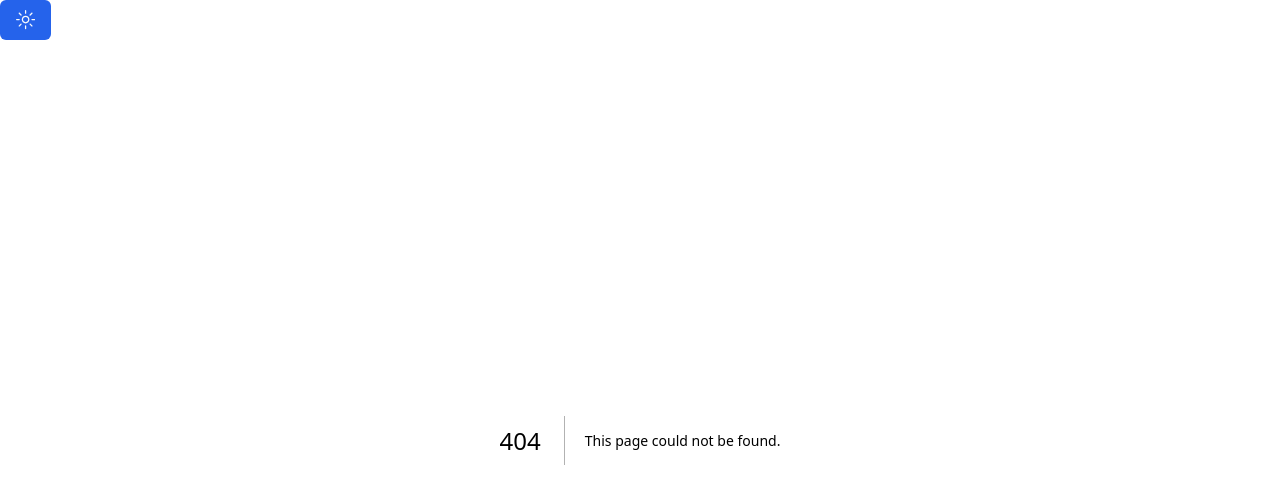
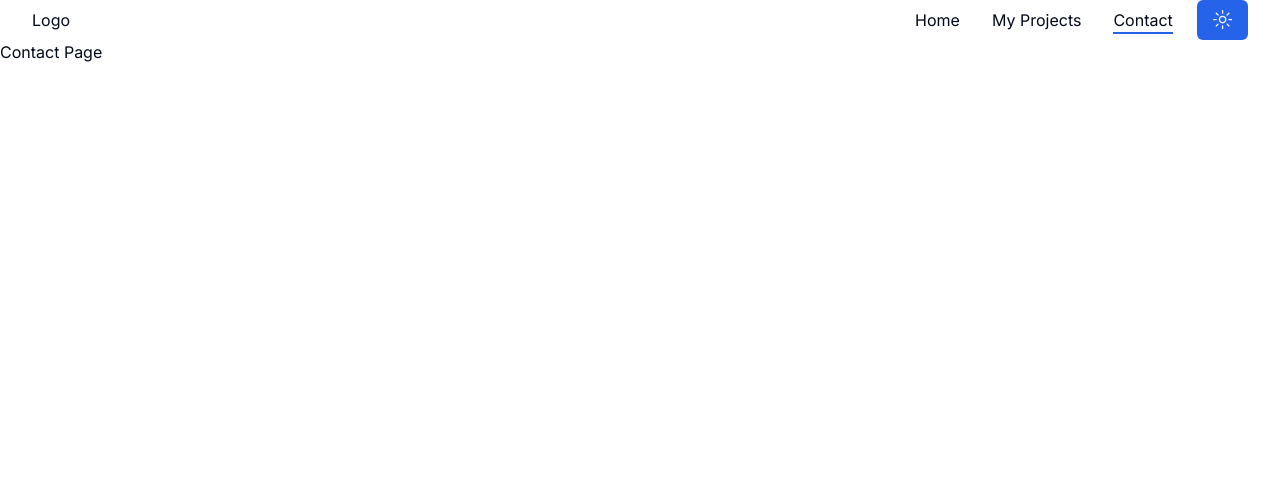
Before and after one commit to chndrwali/portfolio-v2, a Next.js app: page /contact in a window 1280 px wide. Before the commit this address had no page. Shown: the top 504 px of the page. Built offline with nearby package versions, Linux system fonts and the light colour scheme.

Commit message:
add: pages and navbar

```diff
--- /dev/null
+++ b/app/contact/page.jsx
@@ -0,0 +1,8 @@
+const Contact = () => {
+    return (
+        <div>Contact Page</div>
+
+     );
+}
+
+export default Contact;
--- a/app/layout.jsx
+++ b/app/layout.jsx
@@ -9,8 +9,8 @@
 const inter = Inter({ subsets: ["latin"] });
 
 export const metadata = {
-  title: "Create Next App",
-  description: "Generated by create next app",
+  title: "Candra Wali Sanjaya | Portfolio",
+  description: "Portfolio Candra",
 };
 
 export default function RootLayout({ children }) {
--- /dev/null
+++ b/app/projects/page.jsx
@@ -0,0 +1,7 @@
+const Projects = () => {
+    return (
+        <div> Projects Page</div>
+     );
+}
+
+export default Projects;
--- a/components/Header.jsx
+++ b/components/Header.jsx
@@ -1,9 +1,33 @@
-import ThemeToggler from "./ThemeToggler";
+'use client';
+
+import { useState, useEffect } from 'react';
+
+import Logo from './Logo';
+import ThemeToggler from './ThemeToggler';
+import Nav from './Nav';
+import MobileNav from './MobileNav';
 
 const Header = () => {
-    return ( <header>
-        <ThemeToggler />
-    </header> );
-}
+  return (
+    <header>
+      <div className="container mx-auto">
+        <div className="flex justify-between items-center">
+          <Logo />
+          <div className="flex items-center gap-x-6">
+            <Nav
+            containerStyles="hidden xl:flex gap-x-8 items-center"
+            linkStyles="relative hover:text-primary transition-all"
+            underlineStyles="absolute left-0 top-full h-[2px] bg-primary w-full"
+            />
+            <ThemeToggler />
+            <div className="xl:hidden">
+              <MobileNav />
+            </div>
+          </div>
+        </div>
+      </div>
+    </header>
+  );
+};
 
 export default Header;
--- /dev/null
+++ b/components/Logo.jsx
@@ -0,0 +1,5 @@
+const Logo = () => {
+    return ( <>Logo</> );
+}
+
+export default Logo;
--- /dev/null
+++ b/components/MobileNav.jsx
@@ -0,0 +1,5 @@
+const MobileNav = () => {
+    return ( <>Mobile</> );
+}
+
+export default MobileNav;
--- /dev/null
+++ b/components/Nav.jsx
@@ -0,0 +1,39 @@
+import Link from 'next/link';
+import { usePathname } from 'next/navigation';
+import { motion } from 'framer-motion';
+
+const links = [
+  { path: '/', name: 'home' },
+  { path: '/projects', name: 'my projects' },
+  { path: '/contact', name: 'contact' },
+];
+
+const Nav = ({ containerStyles, linkStyles, underlineStyles }) => {
+    const path = usePathname();
+
+  return (
+    <nav className={`${containerStyles}`}>
+      {links.map((link, index) => {
+        return (
+          <Link
+          key={index}
+          href={link.path}
+          className={`capitalize ${linkStyles}`}
+          >
+            {link.path === path && (
+                <motion.span
+                initial={{ y: '-100%'}}
+                animate={{ y: 0 }}
+                transition={{type:'tween'}}
+                layoutId='underline'
+                className={`${underlineStyles}`} />
+            )}
+            {link.name}
+          </Link>
+        );
+      })}
+    </nav>
+  );
+};
+
+export default Nav;
```
